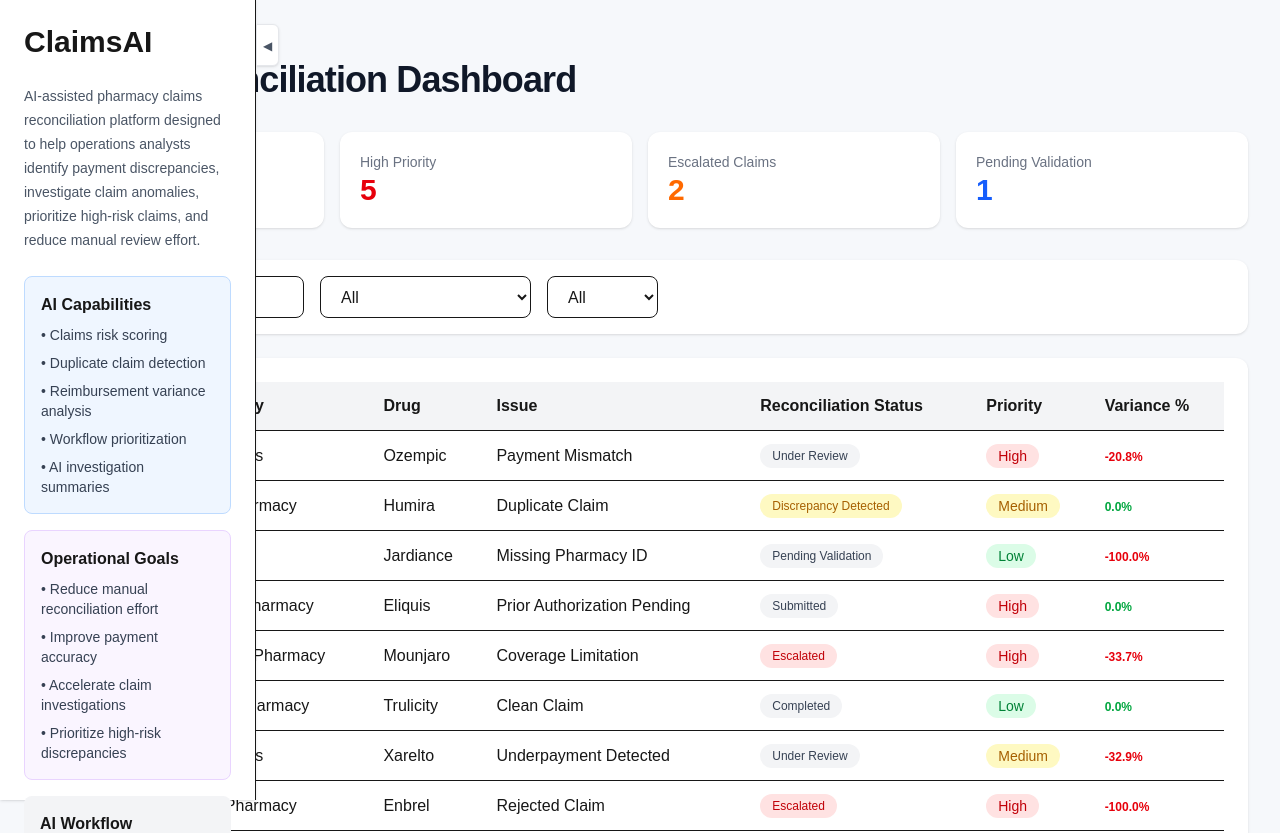
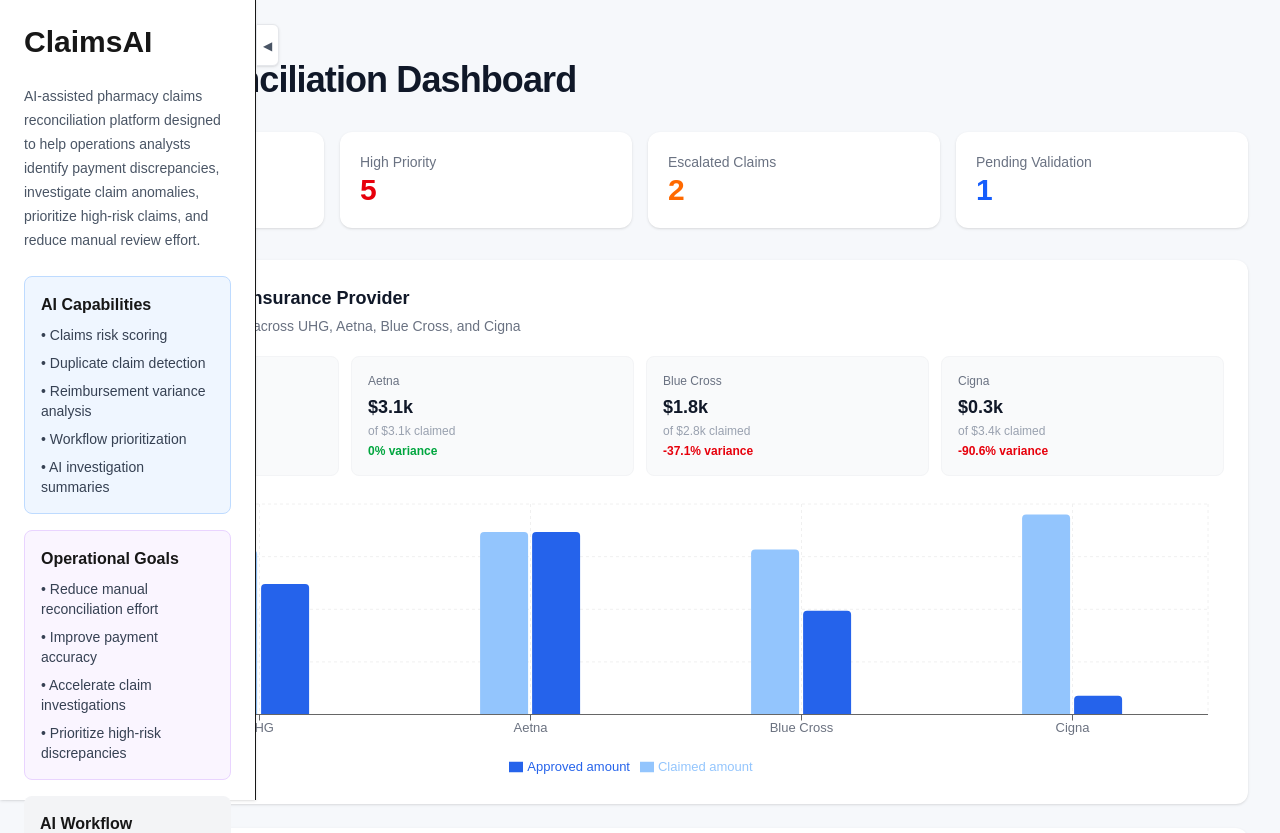
Before and after one commit to manasapuli123/ai-claims-reconciliation, a Next.js app: page / in a window 1280 px wide. Shown: the top 833 px of the page. Built offline with nearby package versions, Linux system fonts and the light colour scheme.

Commit message:
initial commit

```diff
--- a/app/page.tsx
+++ b/app/page.tsx
@@ -1,7 +1,19 @@
 "use client";
 
 import { useMemo, useState } from "react";
+import {
+  BarChart,
+  Bar,
+  XAxis,
+  YAxis,
+  CartesianGrid,
+  Tooltip,
+  Legend,
+  ResponsiveContainer,
+} from "recharts";
 import claims from "@/data/claims.json";
+
+const PROVIDERS = ["UHG", "Aetna", "Blue Cross", "Cigna"];
 
 export default function Home() {
   const [selectedClaim, setSelectedClaim] = useState<any>(null);
@@ -16,56 +28,81 @@ export default function Home() {
 
   const filteredClaims = useMemo(() => {
     return claims.filter((claim) => {
-    const matchesSearch =
-      claim.claimId
+      const matchesSearch = claim.claimId
         .toLowerCase()
         .includes(searchTerm.toLowerCase());
-
       const matchesStatus =
-      statusFilter === "All" ||
-      claim.status === statusFilter;
-
+        statusFilter === "All" || claim.status === statusFilter;
       const matchesPriority =
-      priorityFilter === "All" ||
-      claim.priority === priorityFilter;
-
-    return (
-      matchesSearch &&
-      matchesStatus &&
-      matchesPriority
-    );
+        priorityFilter === "All" || claim.priority === priorityFilter;
+      return matchesSearch && matchesStatus && matchesPriority;
     });
   }, [searchTerm, statusFilter, priorityFilter]);
+
+  // Build per-provider analytics from real claims data
+  const providerAnalytics = useMemo(() => {
+    return PROVIDERS.map((provider) => {
+      const providerClaims = claims.filter(
+        (c) => (c as any).insuranceProvider === provider
+      );
+      const totalClaimed = providerClaims.reduce(
+        (sum, c) => sum + c.claimAmount,
+        0
+      );
+      const totalApproved = providerClaims.reduce(
+        (sum, c) => sum + c.approvedAmount,
+        0
+      );
+      const variancePct =
+        totalClaimed > 0
+          ? (((totalApproved - totalClaimed) / totalClaimed) * 100).toFixed(1)
+          : "0.0";
+      return {
+        provider,
+        claimed: totalClaimed,
+        approved: totalApproved,
+        variance: parseFloat(variancePct),
+        claimCount: providerClaims.length,
+      };
+    });
+  }, []);
+
+  const formatCurrency = (value: number) =>
+    "$" + (value / 1000).toFixed(1) + "k";
 
   return (
     <main className="min-h-screen bg-[#f6f8fb] flex">
 
       {/* Sidebar Toggle Button */}
-    <button onClick={() => setSidebarOpen(!sidebarOpen)} className={`fixed top-6 z-50 bg-white border border-gray-200 shadow-sm rounded-r-md px-1.5 py-2 transition-all duration-300 hover:bg-gray-100 ${ sidebarOpen ? "left-64" : "left-0" }`} >
-    <span className="text-xs text-gray-600 font-medium"> {sidebarOpen ? "◀" : "▶"}
+      <button
+        onClick={() => setSidebarOpen(!sidebarOpen)}
+        className={`fixed top-6 z-50 bg-white border border-gray-200 shadow-sm rounded-r-md px-1.5 py-2 transition-all duration-300 hover:bg-gray-100 ${
+          sidebarOpen ? "left-64" : "left-0"
+        }`}
+      >
+        <span className="text-xs text-gray-600 font-medium">
+          {sidebarOpen ? "◀" : "▶"}
         </span>
       </button>
 
       {/* Sidebar */}
-    <div className={`fixed top-0 left-0 h-full w-64 bg-white border-r shadow-sm p-6 z-40 transform transition-transform duration-300 ${ sidebarOpen ? "translate-x-0" : "-translate-x-full" }`} >
-    <h2 className="text-3xl font-bold mb-6">
-    ClaimsAI
-    </h2>
+      <div
+        className={`fixed top-0 left-0 h-full w-64 bg-white border-r shadow-sm p-6 z-40 transform transition-transform duration-300 ${
+          sidebarOpen ? "translate-x-0" : "-translate-x-full"
+        }`}
+      >
+        <h2 className="text-3xl font-bold mb-6">ClaimsAI</h2>
 
         <p className="text-sm text-gray-600 leading-6 mb-6">
-  AI-assisted pharmacy claims reconciliation platform
-  designed to help operations analysts identify payment
-  discrepancies, investigate claim anomalies, prioritize
-  high-risk claims, and reduce manual review effort.
+          AI-assisted pharmacy claims reconciliation platform designed to help
+          operations analysts identify payment discrepancies, investigate claim
+          anomalies, prioritize high-risk claims, and reduce manual review
+          effort.
         </p>
 
         <div className="space-y-4">
-
           <div className="bg-blue-50 border border-blue-200 rounded-lg p-4">
-    <h3 className="font-semibold mb-2">
-      AI Capabilities
-    </h3>
-
+            <h3 className="font-semibold mb-2">AI Capabilities</h3>
             <ul className="text-sm text-gray-700 space-y-2">
               <li>• Claims risk scoring</li>
               <li>• Duplicate claim detection</li>
@@ -76,10 +113,7 @@ export default function Home() {
           </div>
 
           <div className="bg-purple-50 border border-purple-200 rounded-lg p-4">
-    <h3 className="font-semibold mb-2">
-      Operational Goals
-    </h3>
-
+            <h3 className="font-semibold mb-2">Operational Goals</h3>
             <ul className="text-sm text-gray-700 space-y-2">
               <li>• Reduce manual reconciliation effort</li>
               <li>• Improve payment accuracy</li>
@@ -89,18 +123,13 @@ export default function Home() {
           </div>
 
           <div className="bg-gray-100 rounded-lg p-4">
-    <h3 className="font-semibold mb-2">
-      AI Workflow
-    </h3>
-
+            <h3 className="font-semibold mb-2">AI Workflow</h3>
             <p className="text-sm text-gray-600">
-      Claims are analyzed using operational rules,
-      reimbursement variance detection, historical
-      adjudication patterns, and AI-assisted workflow
-      prioritization.
+              Claims are analyzed using operational rules, reimbursement
+              variance detection, historical adjudication patterns, and
+              AI-assisted workflow prioritization.
             </p>
           </div>
-
         </div>
       </div>
 
@@ -108,17 +137,19 @@ export default function Home() {
       <div className="flex-1 p-8">
 
         <div className="mb-8">
-          <p className="text-sm text-gray-500 mb-2"> AI-Assisted Revenue Cycle Operations </p>
-           <h1 className="text-4xl font-bold tracking-tight text-gray-900"> Claims Reconciliation Dashboard </h1> </div>
+          <p className="text-sm text-gray-500 mb-2">
+            AI-Assisted Revenue Cycle Operations
+          </p>
+          <h1 className="text-4xl font-bold tracking-tight text-gray-900">
+            Claims Reconciliation Dashboard
+          </h1>
+        </div>
 
         {/* Metrics Cards */}
         <div className="grid grid-cols-1 md:grid-cols-4 gap-4 mb-8">
-
           <div className="bg-white rounded-xl shadow p-5">
             <p className="text-sm text-gray-500">Total Claims</p>
-            <h2 className="text-3xl font-bold">
-              {claims.length}
-            </h2>
+            <h2 className="text-3xl font-bold">{claims.length}</h2>
           </div>
 
           <div className="bg-white rounded-xl shadow p-5">
@@ -131,35 +162,112 @@ export default function Home() {
           <div className="bg-white rounded-xl shadow p-5">
             <p className="text-sm text-gray-500">Escalated Claims</p>
             <h2 className="text-3xl font-bold text-orange-500">
-              {
-                claims.filter(
-                  (claim) => claim.status === "Escalated"
-                ).length
-              }
+              {claims.filter((c) => c.status === "Escalated").length}
             </h2>
           </div>
 
           <div className="bg-white rounded-xl shadow p-5">
-            <p className="text-sm text-gray-500">
-              Pending Validation
-            </p>
-
+            <p className="text-sm text-gray-500">Pending Validation</p>
             <h2 className="text-3xl font-bold text-blue-600">
-              {
-                claims.filter(
-                  (claim) =>
-                    claim.status === "Pending Validation"
-                ).length
-              }
+              {claims.filter((c) => c.status === "Pending Validation").length}
             </h2>
-
+          </div>
         </div>
 
+        {/* Payment Analytics */}
+        <div className="bg-white rounded-xl shadow p-6 mb-6">
+          <div className="mb-5">
+            <h2 className="text-lg font-semibold text-gray-900">
+              Payment Analytics by Insurance Provider
+            </h2>
+            <p className="text-sm text-gray-500 mt-1">
+              Claimed vs. approved amounts across UHG, Aetna, Blue Cross, and
+              Cigna
+            </p>
+          </div>
+
+          {/* Provider summary cards */}
+          <div className="grid grid-cols-2 md:grid-cols-4 gap-3 mb-6">
+            {providerAnalytics.map((p) => (
+              <div
+                key={p.provider}
+                className="bg-gray-50 border border-gray-100 rounded-lg p-4"
+              >
+                <p className="text-xs font-medium text-gray-500 mb-1">
+                  {p.provider}
+                </p>
+                <p className="text-lg font-bold text-gray-900">
+                  {formatCurrency(p.approved)}
+                </p>
+                <p className="text-xs text-gray-400 mt-0.5">
+                  of {formatCurrency(p.claimed)} claimed
+                </p>
+                <p
+                  className={`text-xs font-semibold mt-1 ${
+                    p.variance < -15
+                      ? "text-red-600"
+                      : p.variance < 0
+                      ? "text-amber-600"
+                      : "text-green-600"
+                  }`}
+                >
+                  {p.variance > 0 ? "+" : ""}
+                  {p.variance}% variance
+                </p>
+              </div>
+            ))}
+          </div>
+
+          {/* Recharts grouped bar chart */}
+          <ResponsiveContainer width="100%" height={280}>
+            <BarChart
+              data={providerAnalytics}
+              margin={{ top: 4, right: 16, left: 8, bottom: 4 }}
+            >
+              <CartesianGrid strokeDasharray="3 3" stroke="#f0f0f0" />
+              <XAxis
+                dataKey="provider"
+                tick={{ fontSize: 13, fill: "#6b7280" }}
+              />
+              <YAxis
+                tickFormatter={formatCurrency}
+                tick={{ fontSize: 12, fill: "#6b7280" }}
+              />
+              <Tooltip
+                formatter={(value: number, name: string) => [
+                  formatCurrency(value),
+                  name === "claimed" ? "Claimed" : "Approved",
+                ]}
+                contentStyle={{
+                  borderRadius: "8px",
+                  border: "1px solid #e5e7eb",
+                  fontSize: "13px",
+                }}
+              />
+              <Legend
+                formatter={(value) =>
+                  value === "claimed" ? "Claimed amount" : "Approved amount"
+                }
+                wrapperStyle={{ fontSize: "13px", paddingTop: "12px" }}
+              />
+              <Bar
+                dataKey="claimed"
+                fill="#93c5fd"
+                radius={[4, 4, 0, 0]}
+                maxBarSize={48}
+              />
+              <Bar
+                dataKey="approved"
+                fill="#2563eb"
+                radius={[4, 4, 0, 0]}
+                maxBarSize={48}
+              />
+            </BarChart>
+          </ResponsiveContainer>
         </div>
 
         {/* Search + Filters */}
         <div className="bg-white rounded-xl shadow p-4 mb-6 flex flex-wrap gap-4">
-
           <input
             type="text"
             placeholder="Search Claim ID..."
@@ -191,67 +299,53 @@ export default function Home() {
             <option>Medium</option>
             <option>Low</option>
           </select>
-
         </div>
 
-        {/* Main Grid */}
-        <div className="w-full">
-
         {/* Claims Table */}
-          <div className="lg:col-span-2 bg-white rounded-xl shadow p-6 overflow-x-auto">
-
+        <div className="bg-white rounded-xl shadow p-6 overflow-x-auto">
           <table className="w-full border-collapse">
-
             <thead>
-
               <tr className="border-b text-left bg-gray-100">
-
                 <th className="p-3">Claim ID</th>
                 <th className="p-3">Pharmacy</th>
                 <th className="p-3">Drug</th>
+                <th className="p-3">Insurance</th>
                 <th className="p-3">Issue</th>
                 <th className="p-3">Reconciliation Status</th>
                 <th className="p-3">Priority</th>
-                  <th className="p-3"> Variance % </th>
-
+                <th className="p-3">Variance %</th>
               </tr>
-
             </thead>
-
             <tbody>
-
               {filteredClaims.map((claim) => (
-
                 <tr
                   key={claim.claimId}
                   onClick={() => setSelectedClaim(claim)}
                   className="border-b hover:bg-gray-50 cursor-pointer"
                 >
-
-                    <td className="p-3 font-medium">
-                      {claim.claimId}
+                  <td className="p-3 font-medium">{claim.claimId}</td>
+                  <td className="p-3">{claim.pharmacy}</td>
+                  <td className="p-3">{claim.drug}</td>
+                  <td className="p-3">
+                    <span className="inline-block px-2 py-1 rounded-full text-xs font-medium bg-indigo-50 text-indigo-700">
+                      {(claim as any).insuranceProvider}
+                    </span>
                   </td>
-
+                  <td className="p-3">{claim.issue}</td>
                   <td className="p-3">
-                      {claim.pharmacy}
+                    <span
+                      className={`inline-block whitespace-nowrap px-3 py-1 rounded-full text-xs font-medium ${
+                        claim.status === "Escalated"
+                          ? "bg-red-100 text-red-700"
+                          : claim.status === "Discrepancy Detected"
+                          ? "bg-yellow-100 text-yellow-700"
+                          : "bg-gray-100 text-gray-700"
+                      }`}
+                    >
+                      {claim.status}
+                    </span>
                   </td>
-
                   <td className="p-3">
-                      {claim.drug}
-                    </td>
-
-                    <td className="p-3">
-                      {claim.issue}
-                    </td>
-
-                    <td className="p-3">
-                    <span className={`inline-block whitespace-nowrap px-3 py-1 rounded-full text-xs font-medium ${ claim.status === "Escalated" ? "bg-red-100 text-red-700" : claim.status === "Discrepancy Detected" ? "bg-yellow-100 text-yellow-700" : "bg-gray-100 text-gray-700" }`} > {claim.status}
-                    </span>
-
-                    </td>
-
-                    <td className="p-3">
-
                     <span
                       className={`px-3 py-1 rounded-full text-sm ${
                         claim.priority === "High"
@@ -261,19 +355,16 @@ export default function Home() {
                           : "bg-green-100 text-green-700"
                       }`}
                     >
-
                       {claim.priority}
-
                     </span>
-
                   </td>
-
-                      {/* Variance % */}
                   <td className="p-3">
                     {(() => {
-                      const variance =
-                      (
-                        ((claim.approvedAmount - claim.claimAmount) / claim.claimAmount) * 100 ).toFixed(1);
+                      const variance = (
+                        ((claim.approvedAmount - claim.claimAmount) /
+                          claim.claimAmount) *
+                        100
+                      ).toFixed(1);
                       return (
                         <span
                           className={`text-xs font-semibold ${
@@ -288,29 +379,18 @@ export default function Home() {
                         </span>
                       );
                     })()}
-
                   </td>
-
                 </tr>
               ))}
             </tbody>
-
           </table>
-
-          </div>
-
-
         </div>
 
         {/* Claim Investigation Modal */}
-
         {selectedClaim && (
-
           <div className="fixed inset-0 bg-black/40 flex items-center justify-center z-50">
-
             <div className="bg-white w-[850px] max-h-[90vh] overflow-y-auto rounded-2xl shadow-xl p-8 relative">
 
-      {/* Close Button */}
               <button
                 onClick={() => setSelectedClaim(null)}
                 className="absolute top-4 right-4 text-gray-500 hover:text-black text-xl"
@@ -318,170 +398,101 @@ export default function Home() {
                 ✕
               </button>
 
-      {/* Header */}
               <div className="mb-8">
-
                 <p className="text-sm text-gray-500 mb-2">
                   AI-Assisted Claim Investigation
                 </p>
-
                 <h2 className="text-3xl font-bold text-gray-900">
                   {selectedClaim.claimId}
                 </h2>
-
               </div>
 
-      {/* Claim Overview */}
               <div className="grid grid-cols-2 gap-6 mb-8">
-
                 <div>
-          <p className="text-sm text-gray-500">
-            Patient
-          </p>
-
+                  <p className="text-sm text-gray-500">Patient</p>
+                  <p className="font-medium">{selectedClaim.patient}</p>
+                </div>
+                <div>
+                  <p className="text-sm text-gray-500">Pharmacy</p>
+                  <p className="font-medium">{selectedClaim.pharmacy}</p>
+                </div>
+                <div>
+                  <p className="text-sm text-gray-500">Drug</p>
+                  <p className="font-medium">{selectedClaim.drug}</p>
+                </div>
+                <div>
+                  <p className="text-sm text-gray-500">Insurance Provider</p>
                   <p className="font-medium">
-            {selectedClaim.patient}
+                    {selectedClaim.insuranceProvider}
                   </p>
                 </div>
-
                 <div>
-          <p className="text-sm text-gray-500">
-            Pharmacy
-          </p>
-
-          <p className="font-medium">
-            {selectedClaim.pharmacy}
-          </p>
-        </div>
-
-        <div>
-          <p className="text-sm text-gray-500">
-            Drug
-          </p>
-
-          <p className="font-medium">
-            {selectedClaim.drug}
-          </p>
-        </div>
-
-        <div>
-          <p className="text-sm text-gray-500">
-            Adjudication Status
-          </p>
-
+                  <p className="text-sm text-gray-500">Adjudication Status</p>
                   <p className="font-medium">
                     {selectedClaim.adjudicationStatus}
                   </p>
                 </div>
+                <div>
+                  <p className="text-sm text-gray-500">Claim Amount</p>
+                  <p className="font-medium">${selectedClaim.claimAmount}</p>
+                </div>
+                <div>
+                  <p className="text-sm text-gray-500">Approved Amount</p>
+                  <p className="font-medium">${selectedClaim.approvedAmount}</p>
+                </div>
+              </div>
 
-        <div>
-          <p className="text-sm text-gray-500">
-            Claim Amount
-          </p>
-
-          <p className="font-medium">
-            ${selectedClaim.claimAmount}
+              <div className="bg-gray-50 rounded-2xl p-5 mb-6">
+                <h3 className="font-semibold mb-3">AI Investigation Summary</h3>
+                <p className="text-sm text-gray-700 leading-6">
+                  {selectedClaim.investigationSummary}
                 </p>
               </div>
 
-        <div>
-          <p className="text-sm text-gray-500">
-            Approved Amount
-          </p>
-
-          <p className="font-medium">
-            ${selectedClaim.approvedAmount}
-          </p>
-        </div>
-
-      </div>
-
-      {/* Investigation Summary */}
-      <div className="bg-gray-50 rounded-2xl p-5 mb-6">
-
-        <h3 className="font-semibold mb-3">
-          AI Investigation Summary
-        </h3>
-
-        <p className="text-sm text-gray-700 leading-6">
-          {selectedClaim.investigationSummary}
-        </p>
-
-      </div>
-
-      {/* Detected Issues */}
               <div className="mb-6">
-
-        <h3 className="font-semibold mb-3">
-          Detected Issues
-        </h3>
-
+                <h3 className="font-semibold mb-3">Detected Issues</h3>
                 <div className="space-y-3">
-
                   {selectedClaim.detectedIssues?.map(
                     (issue: string, index: number) => (
-
                       <div
                         key={index}
                         className="bg-red-50 border border-red-100 text-red-700 rounded-xl px-4 py-3 text-sm"
                       >
                         {issue}
                       </div>
-
                     )
                   )}
-
+                </div>
               </div>
 
-      </div>
-
-      {/* AI Recommendation */}
               <div className="bg-blue-50 rounded-2xl p-5 mb-6">
-
-        <h3 className="font-semibold mb-3">
-          AI Recommendation
-        </h3>
-
+                <h3 className="font-semibold mb-3">AI Recommendation</h3>
                 <p className="text-sm text-gray-700 leading-6">
                   {selectedClaim.aiRecommendation}
                 </p>
-
               </div>
 
-      {/* Suggested Actions */}
               <div>
-
-        <h3 className="font-semibold mb-3">
-          Suggested Actions
-        </h3>
-
+                <h3 className="font-semibold mb-3">Suggested Actions</h3>
                 <div className="flex flex-wrap gap-3">
-
                   {selectedClaim.suggestedActions?.map(
                     (action: string, index: number) => (
-
                       <button
                         key={index}
                         className="bg-gray-100 hover:bg-gray-200 transition rounded-xl px-4 py-2 text-sm"
                       >
                         {action}
                       </button>
+                    )
+                  )}
+                </div>
+              </div>
 
-            )
+            </div>
+          </div>
         )}
 
       </div>
-
-      </div>
-
-    </div>
-
-  </div>
-
-)}
-
-      </div>
-
     </main>
   );
 }
--- a/data/claims.json
+++ b/data/claims.json
@@ -4,6 +4,7 @@
     "patient": "Sarah Johnson",
     "pharmacy": "Walgreens",
     "drug": "Ozempic",
+    "insuranceProvider": "UHG",
     "claimAmount": 1200,
     "approvedAmount": 950,
     "issue": "Payment Mismatch",
@@ -26,12 +27,12 @@
       "Request additional documentation"
     ]
   },
-
   {
     "claimId": "CLM-1002",
     "patient": "Michael Lee",
     "pharmacy": "CVS Pharmacy",
     "drug": "Humira",
+    "insuranceProvider": "Aetna",
     "claimAmount": 2400,
     "approvedAmount": 2400,
     "issue": "Duplicate Claim",
@@ -54,12 +55,12 @@
       "Confirm duplicate status"
     ]
   },
-
   {
     "claimId": "CLM-1003",
     "patient": "Emily Davis",
     "pharmacy": "Rite Aid",
     "drug": "Jardiance",
+    "insuranceProvider": "Blue Cross",
     "claimAmount": 560,
     "approvedAmount": 0,
     "issue": "Missing Pharmacy ID",
@@ -82,12 +83,12 @@
       "Reprocess payer validation"
     ]
   },
-
   {
     "claimId": "CLM-1004",
     "patient": "David Wilson",
     "pharmacy": "Costco Pharmacy",
     "drug": "Eliquis",
+    "insuranceProvider": "Cigna",
     "claimAmount": 320,
     "approvedAmount": 320,
     "issue": "Prior Authorization Pending",
@@ -110,12 +111,12 @@
       "Escalate if SLA threshold exceeded"
     ]
   },
-
   {
     "claimId": "CLM-1005",
     "patient": "Lisa Brown",
     "pharmacy": "Safeway Pharmacy",
     "drug": "Mounjaro",
+    "insuranceProvider": "UHG",
     "claimAmount": 980,
     "approvedAmount": 650,
     "issue": "Coverage Limitation",
@@ -138,12 +139,12 @@
       "Initiate payer outreach"
     ]
   },
-
   {
     "claimId": "CLM-1006",
     "patient": "James Carter",
     "pharmacy": "Kaiser Pharmacy",
     "drug": "Trulicity",
+    "insuranceProvider": "Aetna",
     "claimAmount": 720,
     "approvedAmount": 720,
     "issue": "Clean Claim",
@@ -163,12 +164,12 @@
       "Close reconciliation workflow"
     ]
   },
-
   {
     "claimId": "CLM-1007",
     "patient": "Sophia Martinez",
     "pharmacy": "Walgreens",
     "drug": "Xarelto",
+    "insuranceProvider": "Blue Cross",
     "claimAmount": 410,
     "approvedAmount": 275,
     "issue": "Underpayment Detected",
@@ -191,12 +192,12 @@
       "Escalate to payment review"
     ]
   },
-
   {
     "claimId": "CLM-1008",
     "patient": "Robert Taylor",
     "pharmacy": "CVS Pharmacy",
     "drug": "Enbrel",
+    "insuranceProvider": "Cigna",
     "claimAmount": 3100,
     "approvedAmount": 0,
     "issue": "Rejected Claim",
@@ -219,12 +220,12 @@
       "Notify claims supervisor"
     ]
   },
-
   {
     "claimId": "CLM-1009",
     "patient": "Olivia Anderson",
     "pharmacy": "Rite Aid",
     "drug": "Farxiga",
+    "insuranceProvider": "UHG",
     "claimAmount": 630,
     "approvedAmount": 630,
     "issue": "Duplicate ERA Response",
@@ -247,12 +248,12 @@
       "Reconcile duplicate responses"
     ]
   },
-
   {
     "claimId": "CLM-1010",
     "patient": "Daniel Harris",
     "pharmacy": "Safeway Pharmacy",
     "drug": "Skyrizi",
+    "insuranceProvider": "Blue Cross",
     "claimAmount": 1850,
     "approvedAmount": 1500,
     "issue": "Partial Reimbursement",
```
Lines whose indentation alone changed are shown as unchanged.
